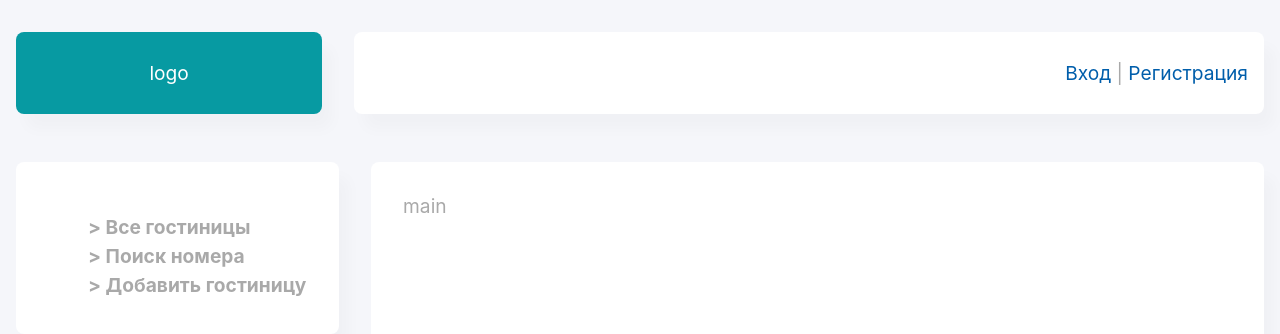
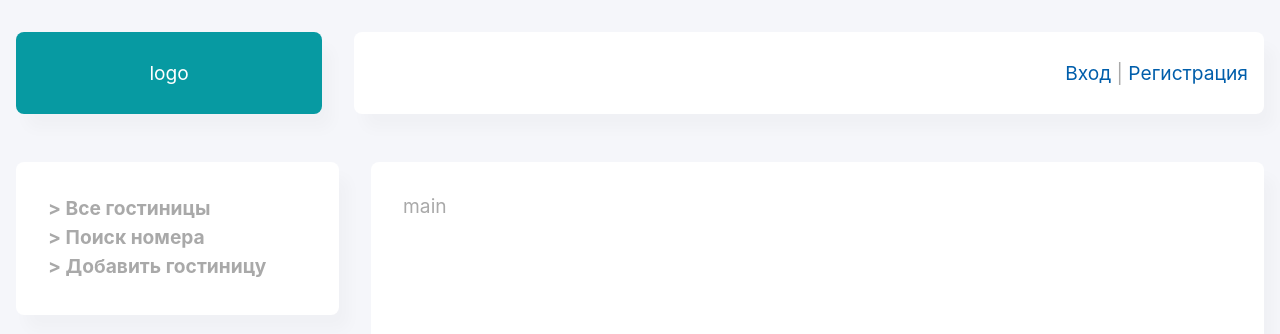
Before and after one commit to laps78/fjs-diplom, a React (Create React App) app in the folder frontend/: page / in a window 1280 px wide. Shown: the top 334 px of the page. Built offline with nearby package versions, Linux system fonts and the light colour scheme.

Commit message:
Router внедрен

```diff
--- a/frontend/package.json
+++ b/frontend/package.json
@@ -14,6 +14,7 @@
     "react-router-dom": "^6.23.1",
     "react-scripts": "5.0.1",
     "redux": "^5.0.1",
+    "uuid": "^9.0.1",
     "web-vitals": "^2.1.4"
   },
   "scripts": {
--- a/frontend/src/App.css
+++ b/frontend/src/App.css
@@ -20,7 +20,6 @@ a {
 .app__body {
   width: 100%;
   display: flex;
-  flex-direction: row-reverse;
   justify-content: center;
   align-items: flex-start;
   margin-top: 1rem;
--- a/frontend/src/App.js
+++ b/frontend/src/App.js
@@ -2,18 +2,15 @@ import "./App.css";
 import Header from "./components/Header/Header";
 import Main from "./components/Main/Main";
 import Aside from "./components/Aside/Aside";
-import AppContext from "./contexts/AppContext";
 
 function App() {
   return (
     <div className="App">
-      <AppContext.Provider value={{ AppContext }}>
-        <Header />
-        <div className="app__body">
-          <Main />
-          <Aside />
-        </div>
-      </AppContext.Provider>
+      <Header />
+      <div className="app__body">
+        <Main />
+        <Aside />
+      </div>
     </div>
   );
 }
--- a/frontend/src/Router.js
+++ b/frontend/src/Router.js
@@ -1,4 +1,4 @@
-import { createBrowserRouter, RouterProvider } from "react-router-dom";
+import { createBrowserRouter } from "react-router-dom";
 import MainPage from "./routes/page-hotel-results";
 
 const router = createBrowserRouter([
@@ -16,6 +16,4 @@ const router = createBrowserRouter([
   },
 ]);
 
-const Router = <RouterProvider router={router} />;
-
-export default Router;
+export default router;
--- a/frontend/src/components/Aside/NavMenu/NavMenu.css
+++ b/frontend/src/components/Aside/NavMenu/NavMenu.css
@@ -6,10 +6,15 @@
   align-items: flex-start;
   line-height: 150%;
   max-height: 70px;
+  padding: 0;
+  margin-top: 0;
 }
 
 .NavMenu__item {
-  color: darkgrey;
   font-weight: 700;
   text-decoration: none;
 }
+
+.NavMenu__item > a {
+  color: darkgrey;
+}
--- a/frontend/src/components/Aside/NavMenu/NavMenu.js
+++ b/frontend/src/components/Aside/NavMenu/NavMenu.js
@@ -1,4 +1,6 @@
 import "./NavMenu.css";
+import { v4 as uuid } from "uuid";
+import { Link } from "react-router-dom";
 
 const NavMenu = (props) => {
   const menuItems = [
@@ -17,13 +19,14 @@ const NavMenu = (props) => {
   ];
   return (
     <ul className="NavMenu">
-      {menuItems.map((item) => (
-        <li>
-          <a href={item.target} className="NavMenu__item">
-            {"> " + item.text}
-          </a>
-        </li>
-      ))}
+      {menuItems.map((item) => {
+        const key = uuid();
+        return (
+          <li key={key} className="NavMenu__item">
+            <Link to={item.target}>{"> " + item.text}</Link>
+          </li>
+        );
+      })}
     </ul>
   );
 };
--- a/frontend/src/components/Header/Header.css
+++ b/frontend/src/components/Header/Header.css
@@ -11,7 +11,7 @@
 }
 
 .header_left_column {
-  9width: 25%;
+  width: 25%;
   width: 300px;
   margin: 1rem;
   padding: 1rem;
--- a/frontend/src/components/Header/Header.js
+++ b/frontend/src/components/Header/Header.js
@@ -3,7 +3,7 @@ import HeaderRightColumn from "./HeaderRightColumn";
 
 const Header = () => {
   return (
-    <div class="global__header">
+    <div className="global__header">
       <div className="shadowed_box header_left_column">logo</div>
       <div className="shadowed_box header_right_column">
         <HeaderRightColumn />
--- a/frontend/src/index.js
+++ b/frontend/src/index.js
@@ -2,12 +2,19 @@ import React from "react";
 import ReactDOM from "react-dom/client";
 import "./index.css";
 import App from "./App";
+import AppContext from "./contexts/AppContext";
 import reportWebVitals from "./reportWebVitals";
+import router from "./Router";
+import { RouterProvider } from "react-router-dom";
 
 const root = ReactDOM.createRoot(document.getElementById("root"));
 root.render(
   <React.StrictMode>
-    <App />
+    <AppContext.Provider value={{ AppContext }}>
+      <RouterProvider router={router}>
+        <App />
+      </RouterProvider>
+    </AppContext.Provider>
   </React.StrictMode>
 );
 
```
Also changed, not shown: 1 other file (tests, documents, lock files or other folders).
